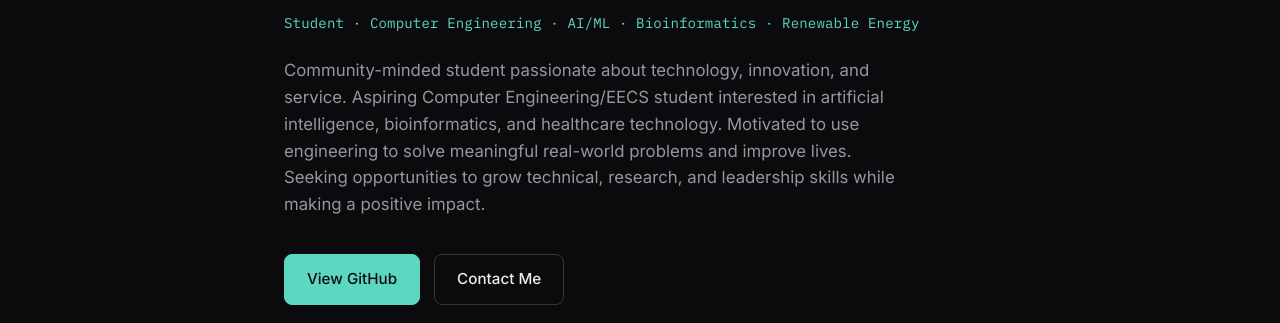
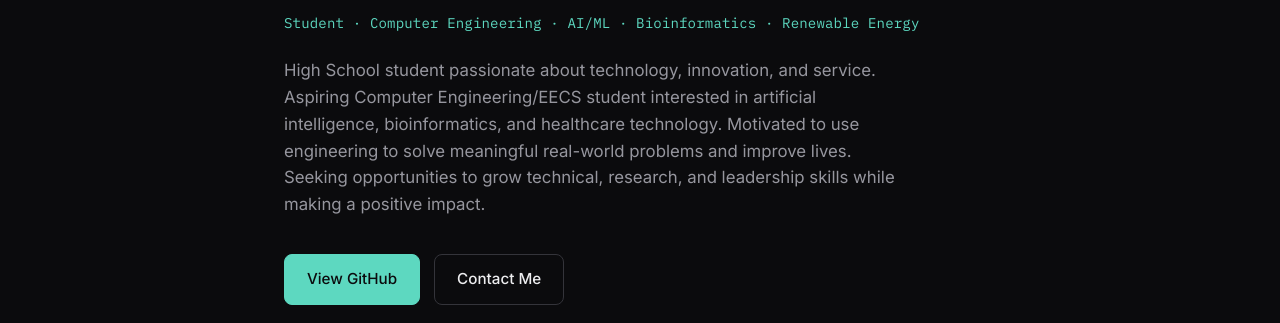
Before and after one commit to codingwithdaas/personal-website, a plain HTML site: page index.html in a window 1280 px wide. Shown: the part 339-662 px from the top of the page. Drawn offline with Linux system fonts and the light colour scheme.

Commit message:
community minded -> high school

```diff
--- a/index.html
+++ b/index.html
@@ -51,7 +51,7 @@
     </p>
 
     <p class="hero-intro">
-      Community-minded student passionate about technology, innovation, and service. Aspiring Computer Engineering/EECS student interested in artificial intelligence, bioinformatics, and healthcare technology. Motivated to use engineering to solve meaningful real-world problems and improve lives. Seeking opportunities to grow technical, research, and leadership skills while making a positive impact.
+      High School student passionate about technology, innovation, and service. Aspiring Computer Engineering/EECS student interested in artificial intelligence, bioinformatics, and healthcare technology. Motivated to use engineering to solve meaningful real-world problems and improve lives. Seeking opportunities to grow technical, research, and leadership skills while making a positive impact.
     </p>
 
     <div class="hero-actions">
```
